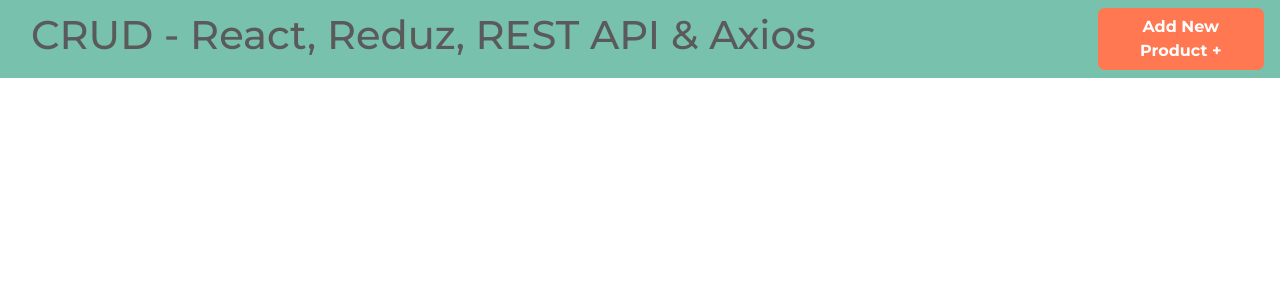
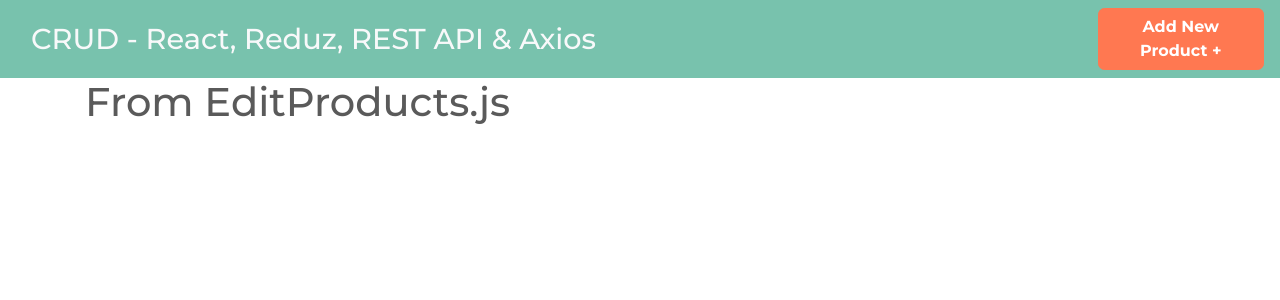
Before and after one commit to marialobillo/crud-redux, a React (Create React App) app: page /products/edit/1 in a window 1280 px wide. Shown: the top 300 px of the page. Built offline with nearby package versions, Linux system fonts and the light colour scheme.

Commit message:
adding product, new product, edit product components

```diff
--- a/src/App.js
+++ b/src/App.js
@@ -1,10 +1,10 @@
 import React from 'react';
-// import { BrowserRouter as Router, Route, Switch } from 'react-router-dom';
+import { BrowserRouter as Router, Route, Switch } from 'react-router-dom';
 
 import Header from './components/Header';
-// import Products from './components/Products';
-// import NewProduct from './components/NewProduct';
-// import EditProduct from './components/EditProduct';
+import Products from './components/Products';
+import NewProduct from './components/NewProduct';
+import EditProduct from './components/EditProduct';
 
 // Redux
 // import { Provider } from 'react-redux';
@@ -12,9 +12,17 @@
 
 const App = () => {
   return (
-    <div>
+    <Router>
       <Header />
-    </div>
+
+      <div className="container">
+        <Switch>
+          <Route exact path="/" component={Products} />
+          <Route exact path="/products/new" component={NewProduct} />
+          <Route exact path="/products/edit/:id" component={EditProduct} />
+        </Switch>
+      </div>
+    </Router>
   );
 }
 
--- /dev/null
+++ b/src/components/EditProduct.js
@@ -0,0 +1,9 @@
+import React from 'react';
+
+const EditProduct = () => {
+    return (
+        <h1>From EditProducts.js</h1>
+    );
+}
+
+export default EditProduct;
--- a/src/components/Header.js
+++ b/src/components/Header.js
@@ -1,16 +1,23 @@
 import React from 'react';
+import { Link } from 'react-router-dom';
 
 const Header = () => {
     return (
         <nav className="navbar navbar-expand-lg navbar-dark bg-primary
             justify-content-between">
             <div className="container">
-                <h1> CRUD - React, Reduz, REST API & Axios</h1>
+                <h1>
+                    <Link to={'/'} className="text-light">
+                        CRUD - React, Reduz, REST API & Axios
+                    </Link>
+                </h1>
             </div>
 
-            <a
+            <Link
                 className="btn btn-danger"
-                href="/products/new">Add New Product &#43;</a>
+                to={"/products/new"}>
+                    Add New Product &#43;
+            </Link>
         </nav>
     );
 }
--- /dev/null
+++ b/src/components/NewProduct.js
@@ -0,0 +1,9 @@
+import React from 'react';
+
+const NewProduct = () => {
+    return (
+        <h1>From NewProduct.js</h1>
+    );
+}
+
+export default NewProduct;
--- /dev/null
+++ b/src/components/Products.js
@@ -0,0 +1,9 @@
+import React from 'react';
+
+const Products = () => {
+    return (
+        <h1>From Products.js</h1>
+    );
+}
+
+export default Products;
```
